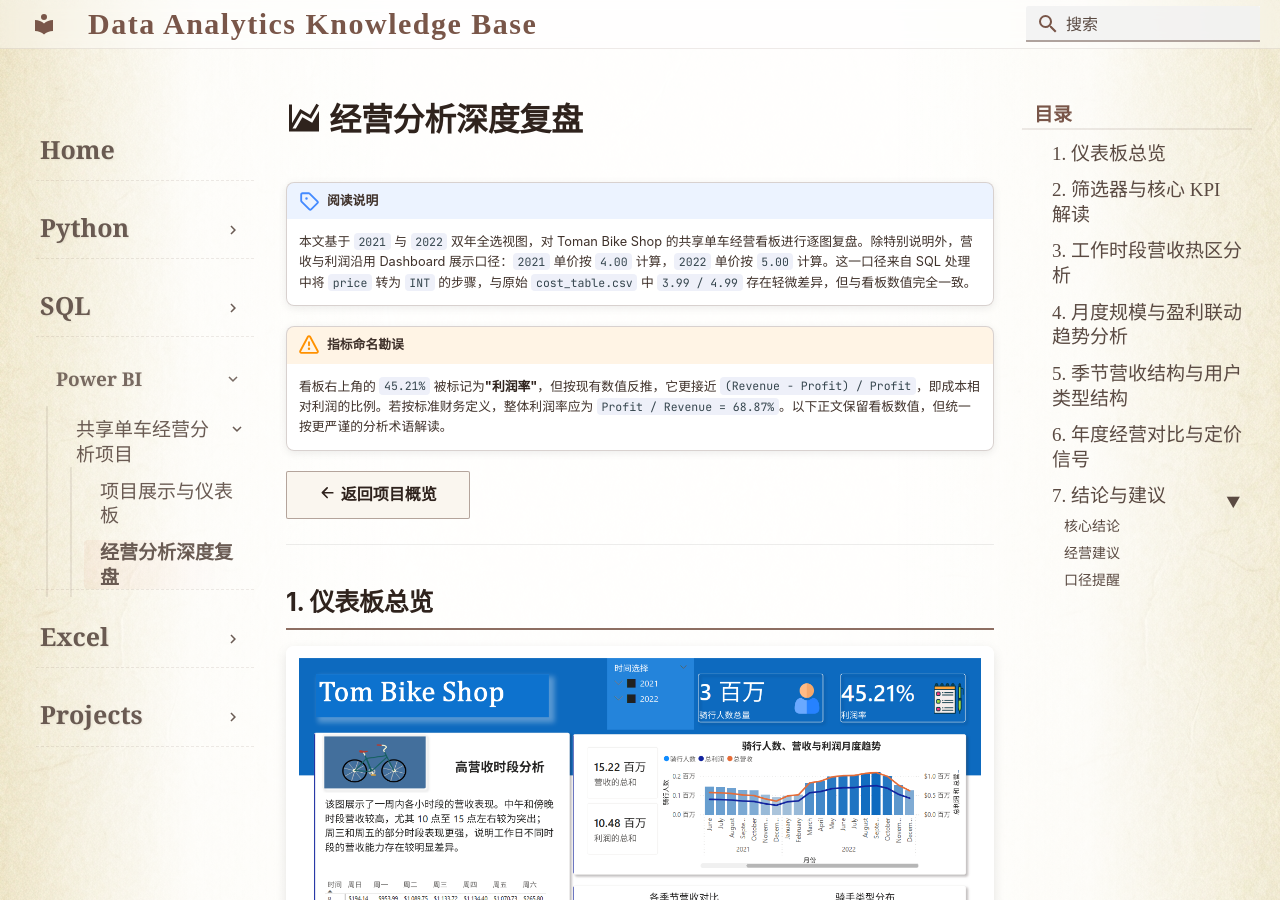
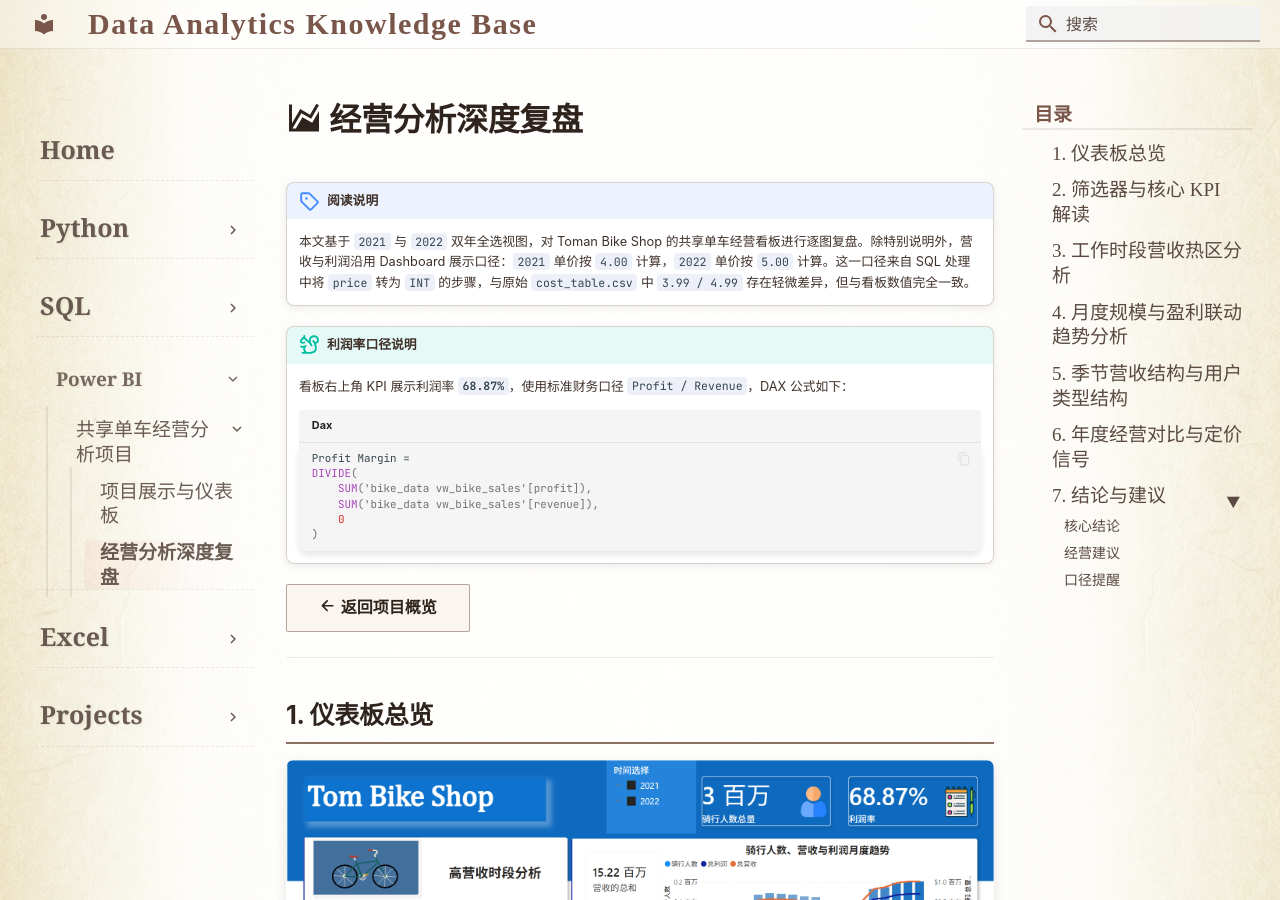
Before and after one commit to moyan726/data-analytics-notes, an MkDocs documentation site: the page built from docs/PowerBI/Bicycle/analytics.md, in a window 1280 px wide and 900 px high. Built offline with MkDocs 1.6.1 and Material for MkDocs 9.7.7, drawn with Linux system fonts in a browser that asks for light colours; some of the changed text lies outside the part shown.

Commit message:
内容微调，对利润率做出相应修改

````diff
--- a/docs/PowerBI/Bicycle/analytics.md
+++ b/docs/PowerBI/Bicycle/analytics.md
@@ -7,8 +7,17 @@ description: Toman Bike Shop 共享单车经营看板深度复盘：逐图解析
 !!! note "阅读说明"
     本文基于 `2021` 与 `2022` 双年全选视图，对 Toman Bike Shop 的共享单车经营看板进行逐图复盘。除特别说明外，营收与利润沿用 Dashboard 展示口径：`2021` 单价按 `4.00` 计算，`2022` 单价按 `5.00` 计算。这一口径来自 SQL 处理中将 `price` 转为 `INT` 的步骤，与原始 `cost_table.csv` 中 `3.99 / 4.99` 存在轻微差异，但与看板数值完全一致。
 
-!!! warning "指标命名勘误"
-    看板右上角的 `45.21%` 被标记为**"利润率"**，但按现有数值反推，它更接近 `(Revenue - Profit) / Profit`，即成本相对利润的比例。若按标准财务定义，整体利润率应为 `Profit / Revenue = 68.87%`。以下正文保留看板数值，但统一按更严谨的分析术语解读。
+!!! tip "利润率口径说明"
+    看板右上角 KPI 展示利润率 **`68.87%`**，使用标准财务口径 `Profit / Revenue`，DAX 公式如下：
+
+    ```dax
+    Profit Margin =
+    DIVIDE(
+        SUM('bike_data vw_bike_sales'[profit]),
+        SUM('bike_data vw_bike_sales'[revenue]),
+        0
+    )
+    ```
 
 [:octicons-arrow-left-16: 返回项目概览](datashow.md){ .md-button }
 
@@ -49,18 +58,23 @@ description: Toman Bike Shop 共享单车经营看板深度复盘：逐图解析
 
     - 总骑行人数为 `3,292,679`，卡片上以约 `3 百万` 的形式展示，说明业务规模已经达到百万级别。
     - 总营收为 `15,220,292`，总利润为 `10,481,505.72`，这两组数与 Dashboard 的汇总表完全一致（前提是价格采用整数口径 `4 / 5`）。
-    - 卡片中的 `45.21%` **不能直接解释为标准利润率**。按当前看板数值反推，它更接近 `成本 / 利润` 的比例；如果使用标准财务口径，整体利润率应为 `68.87%`。
+    - 右侧 KPI 卡展示利润率 **`68.87%`**，口径为标准财务定义 `Profit / Revenue`，与总营收、总利润数值完全吻合。
     - 时间切片器使这套看板具备了年度对比能力，后续每一张图都既可以做单年复盘，也可以做双年合并分析。
 
 === "业务含义"
 
     顶部 KPI 说明这不是一个"高收入、低利润"的案例，而是**规模和盈利同时成立**的案例。对于业务方来说，这意味着当前模式不仅有量，而且有足够的利润缓冲；对于分析师来说，这块区域提供了后续所有细分图表的总盘校验基准。
 
-!!! warning "口径提醒"
-    正式汇报时不建议继续把 `45.21%` 命名为"利润率"，更稳妥的做法是将其改为 `成本/利润比`，或者直接将 DAX 改写为标准利润率公式：
+!!! tip "当前 DAX 利润率公式"
+    看板利润率 KPI 现已使用标准财务口径，实际 DAX 公式为：
 
     ```dax
-    Profit Margin = DIVIDE(SUM('view'[profit]), SUM('view'[revenue]))
+    Profit Margin =
+    DIVIDE(
+        SUM('bike_data vw_bike_sales'[profit]),
+        SUM('bike_data vw_bike_sales'[revenue]),
+        0
+    )
     ```
 
 ---
@@ -235,11 +249,10 @@ description: Toman Bike Shop 共享单车经营看板深度复盘：逐图解析
 
 ### 口径提醒
 
-!!! warning "三点指标口径说明"
+!!! warning "两点指标口径说明"
 
-    1. 正式汇报时，建议将看板中的 `45.21%` 从"利润率"改为更准确的名称，或直接改写为标准利润率公式 `Profit / Revenue`。
-    2. 时段矩阵分析的是 `Average Revenue`，所有结论都应使用**"平均营收表现"**来表述，而不是将其误读为利润表现。
-    3. 如果后续要把这套 Dashboard 升级为更完整的经营分析工具，优先补充**天气、渠道、地区、会员留存和营销活动**等维度。
+    1. 时段矩阵分析的是 `Average Revenue`，所有结论都应使用**"平均营收表现"**来表述，而不是将其误读为利润表现。
+    2. 如果后续要把这套 Dashboard 升级为更完整的经营分析工具，优先补充**天气、渠道、地区、会员留存和营销活动**等维度。
 
 ---
 
````
Also changed, not shown: docs/PowerBI/Bicycle/datashow.md (+14 -17 lines), docs/PowerBI/Bicycle/images/alldata.png, docs/PowerBI/Bicycle/images/dashboard-overview.png.
